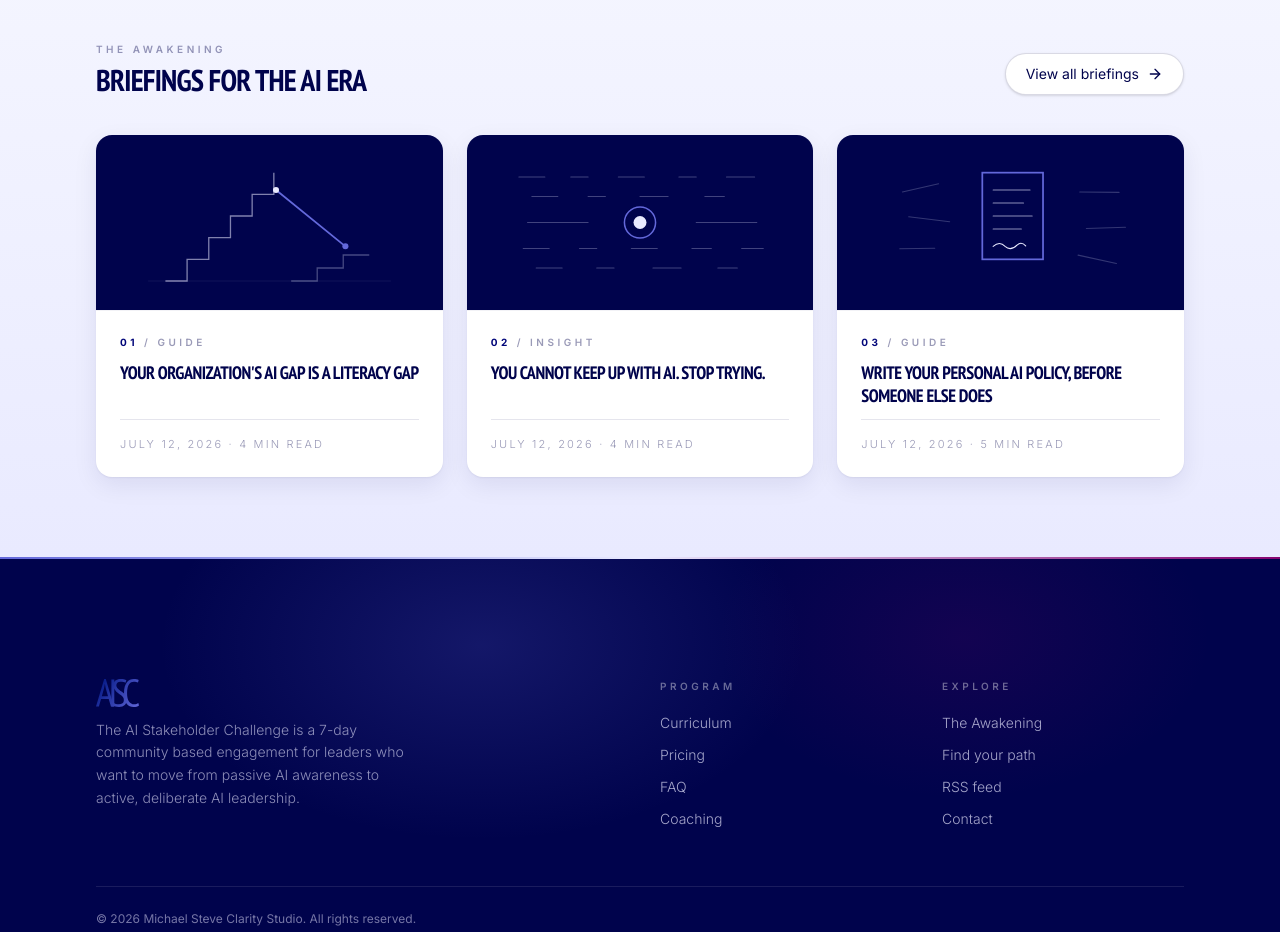
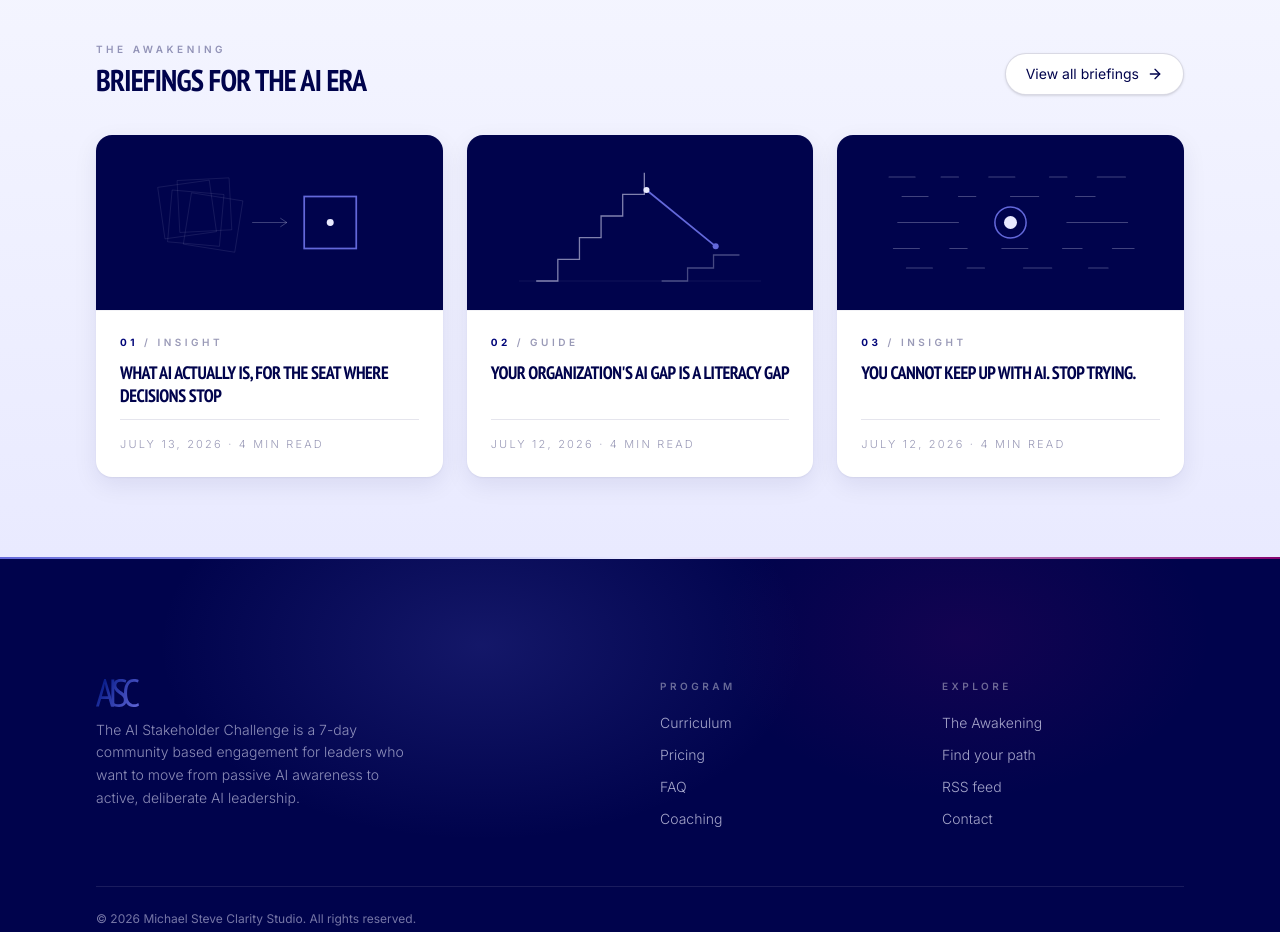
Before and after one commit to TheMSFlow/aisc-v2, a Next.js app: page / in a window 1280 px wide. Shown: the part 9040-9972 px from the top of the page. Built offline with nearby package versions, Linux system fonts and the light colour scheme; no server answers.

Commit message:
blog post added

```diff
--- a/agent-guides/blog/TOPIC_LEDGER.md
+++ b/agent-guides/blog/TOPIC_LEDGER.md
@@ -36,6 +36,7 @@ The category pages are the hubs; briefings are the spokes. Google ranks hubs tha
 | `your-students-adopted-ai-before-your-policy-did` | AI policy for schools | Students adopted AI first; how the middle seat closes the gap | insight | leaders-of-leaders | education | 2026-07-11 |
 | `the-service-you-could-not-afford-to-offer-last-year` | make money with AI small business / new AI service offers | AI moved services from unaffordable to offerable; three logs to find yours | value | chiefs, leaders-of-leaders | business, nonprofit | 2026-07-11 |
 | `what-to-delegate-to-ai-and-what-to-never` | what should leaders delegate to AI | The delegation judgment: pattern work goes, judgment stays; a working discipline | guide | chiefs, leaders-of-leaders | business, healthcare | 2026-07-12 |
+| `what-ai-actually-is-for-the-seat-where-decisions-stop` | what is AI explained for leaders | Day 1 clarity in public: an honest, plain-language picture built for decision seats | insight | chiefs | business | 2026-07-13 |
 
 ## Pipeline (reserved)
 
@@ -52,7 +53,6 @@ Topics reserved from the current source material. Reserving is cheap; only genui
 | `digital-ministry-reach-without-losing-the-shepherd` | AI digital ministry | Reach further with less friction without automating the sacred: the ministry value map | value | chiefs, leaders-of-leaders | faith | banked (draft written 2026-07-12, awaiting review + staggered publish) |
 | `ai-in-the-clinic-what-stays-human` | AI clinical governance for healthcare executives | The lines that stay human in care, and how clinical leaders draw them early | insight | chiefs, leaders-of-leaders | healthcare | banked (draft written 2026-07-12, awaiting review + staggered publish) |
 | `the-nonprofit-leverage-moment` | AI for nonprofit leaders capacity | Abundance of intelligence is the first real leverage the sector has been offered | value | chiefs, leaders-of-leaders | nonprofit | banked (draft written 2026-07-12, awaiting review + staggered publish) |
-| `what-ai-actually-is-for-the-seat-where-decisions-stop` | what is AI explained for leaders | Day 1 clarity in public: an honest, plain-language picture built for decision seats | insight | chiefs | business | banked (draft written 2026-07-12, awaiting review + staggered publish) |
 | `what-to-tell-your-team-about-ai-and-their-jobs` | what to tell employees about AI and their jobs | The conversation leaders keep postponing; honesty as the only durable script | insight | chiefs, leaders-of-leaders | business | banked (draft written 2026-07-12, awaiting review + staggered publish) |
 | `the-data-line-what-never-goes-into-an-ai-tool` | what data is safe to put into AI tools | Task delegation has a data twin: the always-on line for sensitive information | guide | chiefs, leaders-of-leaders | business, healthcare, finance | banked (draft written 2026-07-12, awaiting review + staggered publish) |
 | `brief-ai-like-you-brief-your-team` | how to give AI instructions as a leader | Briefing is a leadership skill leaders already have: role, context, deliverable | guide | leaders-of-leaders, chiefs | business | banked (draft written 2026-07-12, awaiting review + staggered publish) |
--- a/content/awakening/territory-not-tools-the-ai-opportunity-for-leaders.mdx
+++ b/content/awakening/territory-not-tools-the-ai-opportunity-for-leaders.mdx
@@ -30,7 +30,7 @@ This guide is a first week built around the second question. It asks for five wo
 
 ## Day one: write down what you actually believe
 
-Before AI can create value in your world, you need an honest baseline of what you currently think it is. Not what the keynote said. What you believe.
+Before AI can create value in your world, you need an honest baseline of what you currently think it is. Not what the keynote said. What you believe. If your own paragraph comes out hazier than you would like, [an honest picture of what AI actually is](/awakening/what-ai-actually-is-for-the-seat-where-decisions-stop) is the plainest place to check it.
 
 Open a blank page and answer three questions in plain sentences:
 
--- a/content/awakening/what-ai-actually-is-for-the-seat-where-decisions-stop.mdx
+++ b/content/awakening/what-ai-actually-is-for-the-seat-where-decisions-stop.mdx
@@ -1,7 +1,7 @@
 ---
 title: "What AI Actually Is, for the Seat Where Decisions Stop"
 description: "An honest, plain-language picture of what AI is and is not, built for leaders who have heard everything from everyone with something to sell."
-date: "2026-07-12"
+date: "2026-07-13"
 type: insight
 audiences:
   - chiefs
@@ -12,7 +12,7 @@ tags:
   - getting-started
 image: "/awakening/briefing-honest-picture.svg"
 imageAlt: "A blurred cluster of overlapping outlines resolving into one clean, sharply drawn square"
-draft: true
+draft: false
 ---
 
 Here is a private test, just between you and this page. If a smart friend outside your industry asked you, over dinner, "so what actually is this AI thing?", could you answer in plain sentences you fully believe? Not the keynote answer. Not the vendor's answer. Yours.
```
Also changed, not shown: 1 other file (tests, documents, lock files or other folders).
